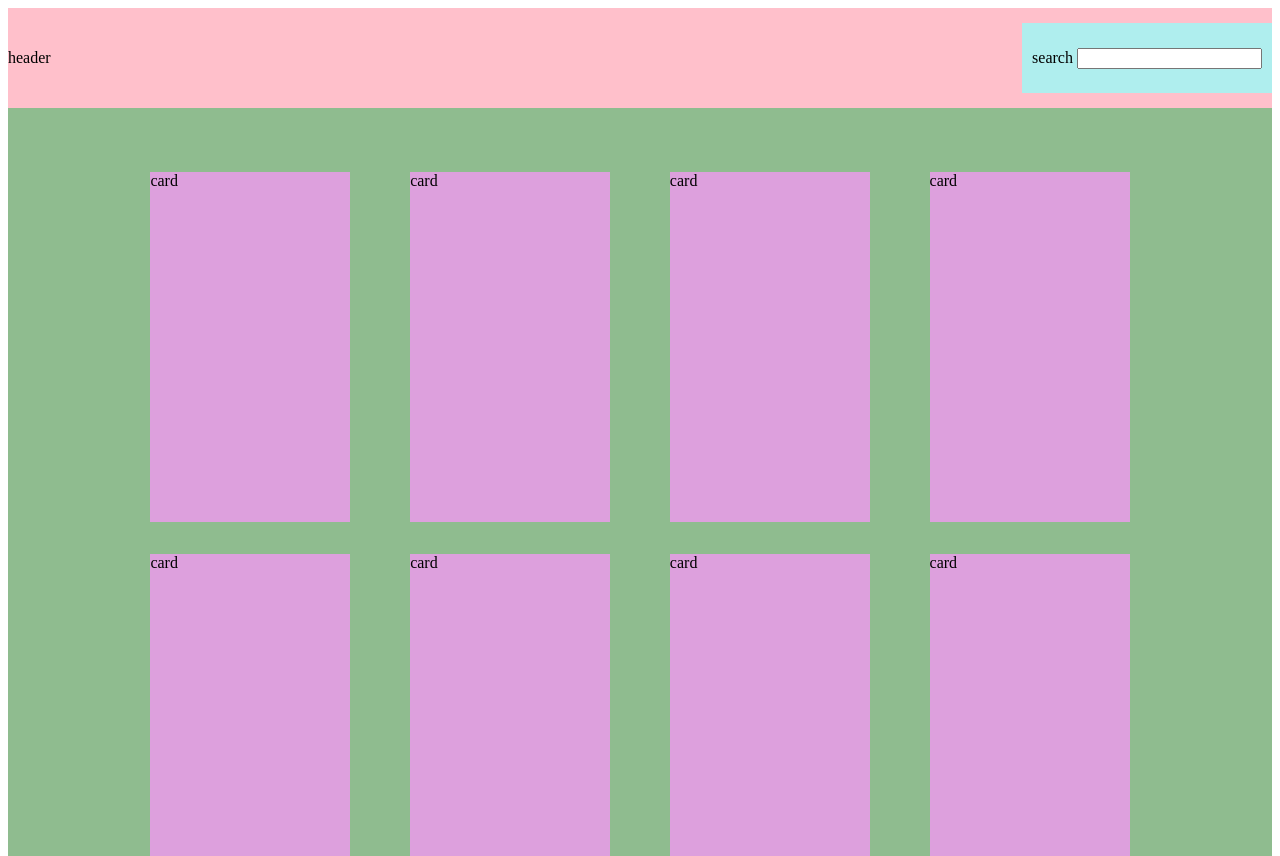
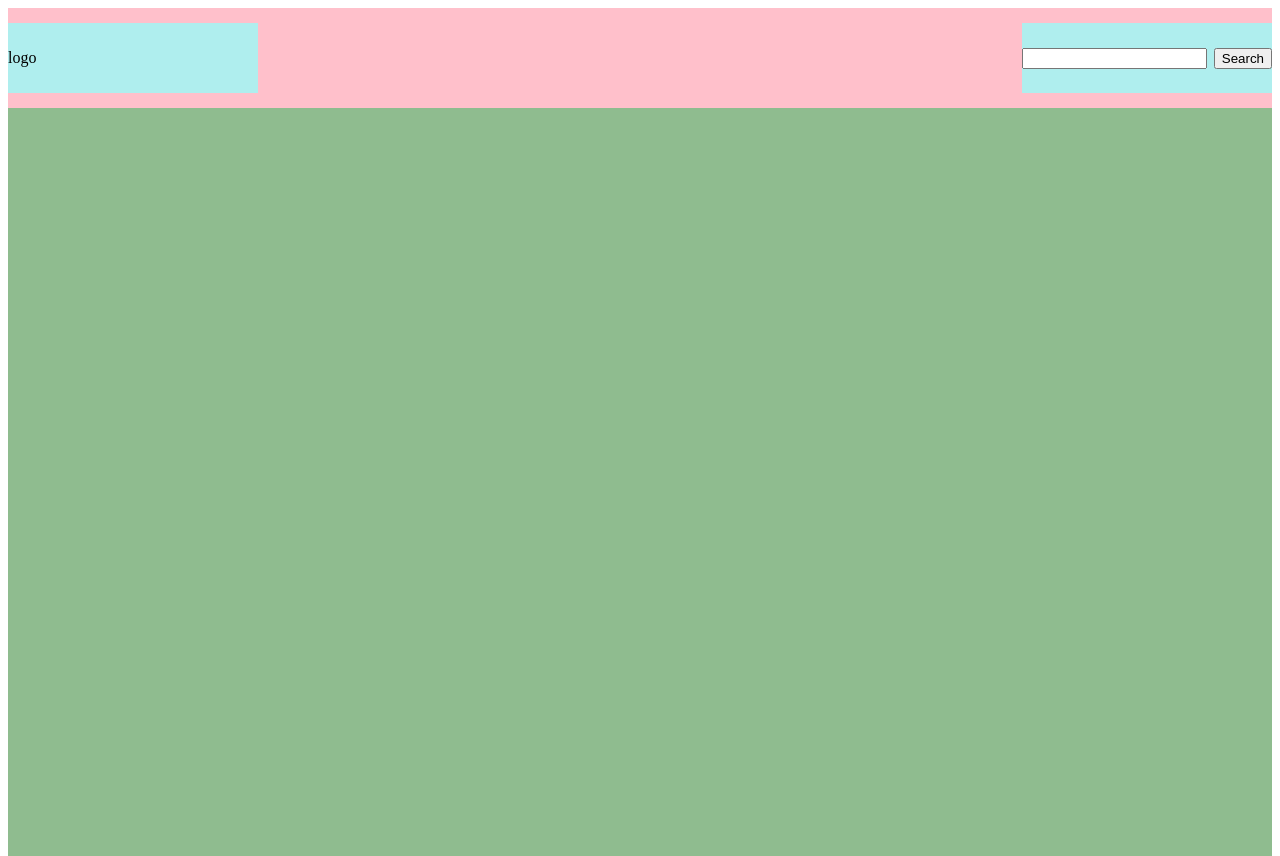
Before and after one commit to katy01101011/vue-boolflix, a Vue app: page / in a window 1280 px wide. Built offline with nearby package versions, Linux system fonts and the light colour scheme.

Commit message:
add: milestone1

```diff
--- a/package.json
+++ b/package.json
@@ -8,8 +8,11 @@
     "lint": "vue-cli-service lint"
   },
   "dependencies": {
+    "@fortawesome/fontawesome-free": "^6.1.1",
+    "axios": "^0.27.2",
     "core-js": "^3.8.3",
-    "vue": "^2.6.14"
+    "vue": "^2.6.14",
+    "vue-axios": "^3.4.1"
   },
   "devDependencies": {
     "@babel/core": "^7.12.16",
--- a/src/App.vue
+++ b/src/App.vue
@@ -1,7 +1,7 @@
 <template>
   <div id="app">
-    <BoolflixHeader />
-    <BoolflixMain />
+    <BoolflixHeader @search="searchFilms" />
+    <BoolflixMain :filmsArray="filmsFound"/>
   </div>
 </template>
 
@@ -9,12 +9,37 @@
 import BoolflixHeader from "./components/BoolflixHeader.vue";
 import BoolflixMain from "./components/BoolflixMain.vue";
 
+import axios from 'axios';
+
 export default {
   name: "App",
   components: {
     BoolflixHeader,
     BoolflixMain,
   },
+  data: function() {
+    return {
+      filmsFound: []
+    }
+  },
+
+  methods: {
+    searchFilms(inputKey) {
+      axios
+      .get('https://api.themoviedb.org/3/search/movie?', {
+        params: {
+          api_key: "71b7bde2de09a826a8388d622891aa6b",
+          query: inputKey
+          }
+        }
+      )
+      .then((resp) => {
+        this.filmsFound = resp.data.results;
+        console.log(this.filmsFound);
+      }
+      );
+    }
+  }
 };
 </script>
 
--- a/src/components/BoolflixCard.vue
+++ b/src/components/BoolflixCard.vue
@@ -1,16 +1,23 @@
 <template>
   <section>
-      card
+    <h2>{{ this.film.title }}</h2>
+    <h3>{{ this.film.original_title }}</h3>
+    <p>{{ this.film.original_language }}</p>
+    <p>{{ this.film.vote_average }}</p>
   </section>
 </template>
 
 <script>
 export default {
-    name: "BoolflixCard"
+    name: "BoolflixCard",
+    props: {
+      film: Object
+    }
 }
 </script>
 
 <style lang="scss" scoped>
+@import '~@fortawesome/fontawesome-free/css/all.min.css';
     section {
         width: 200px;
         height: 350px;
--- a/src/components/BoolflixHeader.vue
+++ b/src/components/BoolflixHeader.vue
@@ -1,16 +1,25 @@
 <template>
   <header>
-      header
-      <BoolflixSearch />
+      <div>
+        logo
+      </div>
+      <div>
+        <input @keyup.enter="$emit('search', inputKey)" type="text" v-model="inputKey">
+        <button @click="$emit('search', inputKey)">Search</button>
+      </div>
   </header>
 </template>
 
 <script>
-import BoolflixSearch from "./BoolflixSearch.vue"
+
 export default {
-    name: "BoolflixHeader",
-    components: {
-    BoolflixSearch,
+  name: "BoolflixHeader",
+
+  data: function() {
+    return {
+      myFilms: [],
+      inputKey: "",
+    }
   },
 }
 </script>
@@ -24,4 +33,14 @@ export default {
         justify-content: space-between;
         align-items: center;
     }
+    div {
+        width: 250px;
+        height: 70px;
+        background-color: paleturquoise;
+        line-height: 70px;
+        text-align: center;
+        display: flex;
+        justify-content: space-between;
+        align-items: center;
+    }
 </style>
--- a/src/components/BoolflixMain.vue
+++ b/src/components/BoolflixMain.vue
@@ -1,33 +1,24 @@
 <template>
   <main>
       <div class="container">
-        <BoolflixCard />
-        <BoolflixCard />
-        <BoolflixCard />
-        <BoolflixCard />
-        <BoolflixCard />
-        <BoolflixCard />
-        <BoolflixCard />
-        <BoolflixCard />
-        <BoolflixCard />
-        <BoolflixCard />
-        <BoolflixCard />
-        <BoolflixCard />
-        <BoolflixCard />
-        <BoolflixCard />
-        <BoolflixCard />
-        <BoolflixCard />
+        <BoolflixCard v-for="(film, index) in filmsArray" :key="index" :film="filmsArray[index]" />
       </div>
   </main>
 </template>
 
 <script>
-import BoolflixCard from "./BoolflixCard.vue"
+import BoolflixCard from "./BoolflixCard.vue";
+
 export default {
     name: "BoolflixMain",
+
+    props: {
+        filmsArray: Array
+    },
+
     components: {
         BoolflixCard,
-    }
+    },
 }
 </script>
 
--- a/src/components/BoolflixSearch.vue
+++ /dev/null
@@ -1,22 +0,0 @@
-<template>
-  <div>
-      search
-      <input type="text">
-  </div>
-</template>
-
-<script>
-export default {
-    name: "BoolflixSearch"
-}
-</script>
-
-<style lang="scss" scoped>
-    div {
-        width: 250px;
-        height: 70px;
-        background-color: paleturquoise;
-        line-height: 70px;
-        text-align: center;
-    }
-</style>
```
Also changed, not shown: 1 other file (tests, documents, lock files or other folders).
